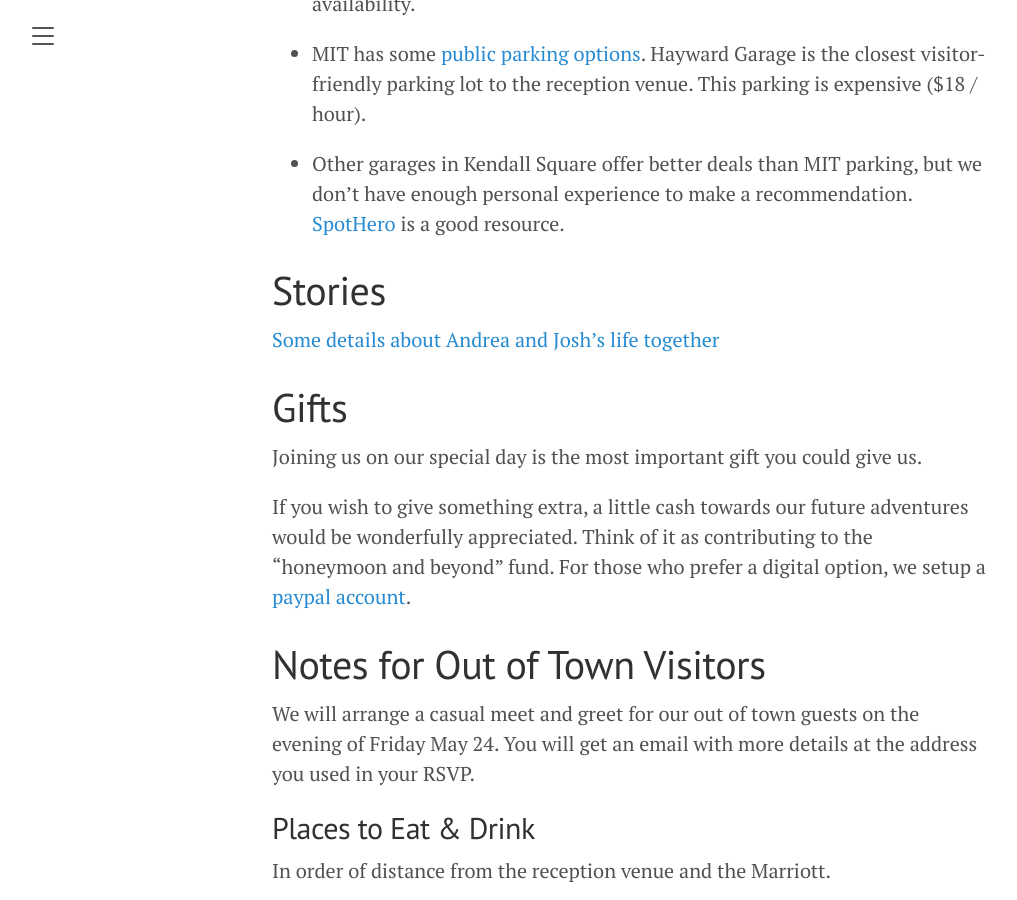
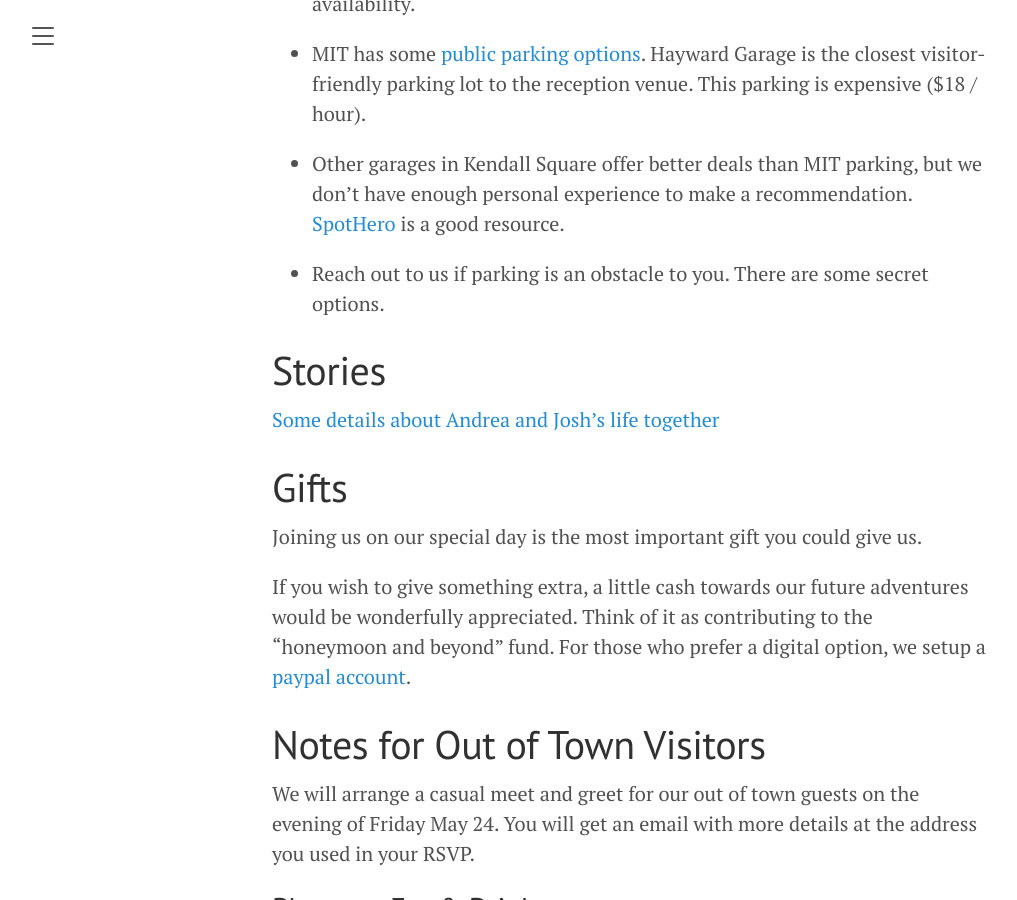
Before and after one commit to JoshBradshaw/andreajosh.github.io, a Jekyll site: the page built from _posts/2023-12-30-overview.md, in a window 1280 px wide and 900 px high, scrolled down 3829 px. Shown: the whole window, without its empty margins (8-1025 px from the left). Built offline with Jekyll 4.4.1, drawn with Linux system fonts in a browser that asks for light colours.

Commit message:
Update 2023-12-30-overview.md

```diff
--- a/_posts/2023-12-30-overview.md
+++ b/_posts/2023-12-30-overview.md
@@ -82,6 +82,8 @@ With that being said, we've included some notes below for anyone who needs to dr
 
 - Other garages in Kendall Square offer better deals than MIT parking, but we don't have enough personal experience to make a recommendation. [SpotHero](https://spothero.com/) is a good resource.
 
+- Reach out to us if parking is an obstacle to you. There are some secret options.
+
 # Stories
 
 [Some details about Andrea and Josh's life together](about)
```
